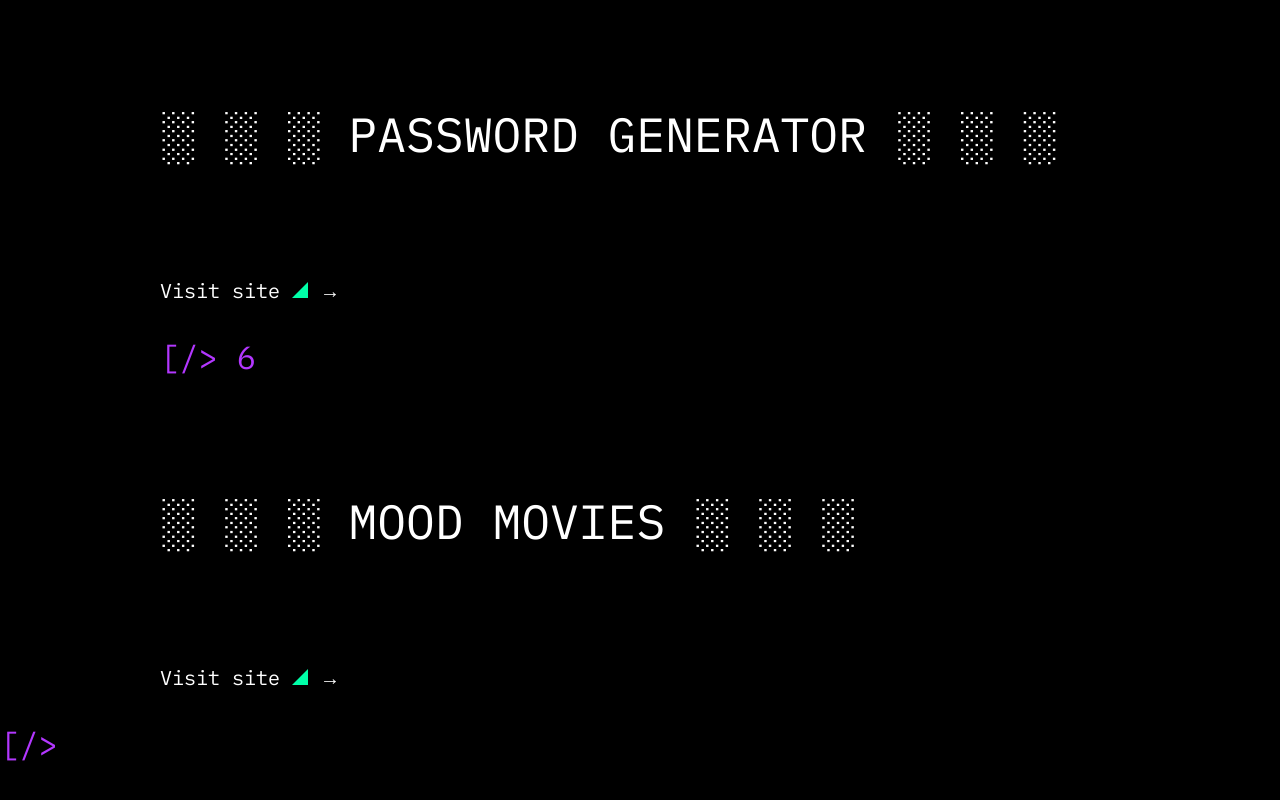
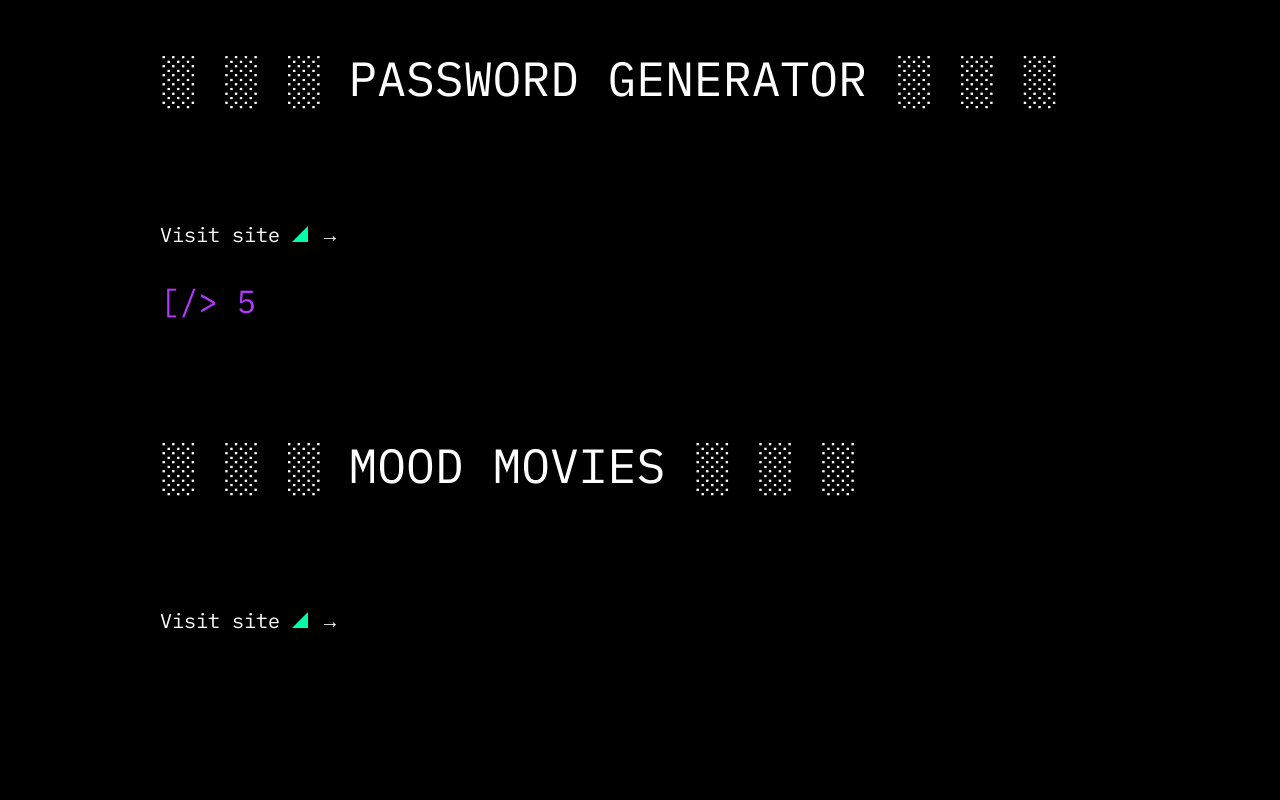
Before and after one commit to DesislavaMetodieva/portfolio, a React (Create React App) app: page / in a window 1280 px wide. Shown: the part 2927-3727 px from the top of the page. After the commit the page ends 3613 px from the top, so only its background shows below. Built offline with nearby package versions, Linux system fonts and the light colour scheme.

Commit message:
Fixed bug with map method

```diff
--- a/src/components/Project/Project.js
+++ b/src/components/Project/Project.js
@@ -1,28 +1,14 @@
 import React from "react"
 import { projects } from "./data.js"
 import "./Project.css"
-import ProjectPage from "../ProjectPage/ProjectPage.js"
+// import ProjectPage from "../ProjectPage/ProjectPage.js"
 
 const Project = () => {
    console.log(projects);
     return (
-     <div className="project-container">
-        <h5>PROJECTS</h5>
-         <div>
-            {projects.map((project, index) => (
-
-            <ProjectPage
-               key={project.id}
-               index={project.id + 1}
-               title={project.title}
-               imageUrl={project.image}
-               repoLink={project.repoLink}
-            />
-
-         ))}
+      <div className="project-container">
+         <h5>PROJECTS</h5>
       </div>
-     </div>
-
     );
   };
 
--- a/src/components/ProjectPage/ProjectPage.css
+++ b/src/components/ProjectPage/ProjectPage.css
@@ -17,3 +17,7 @@ h6 {
     font-weight: 400;
     font-size: 32px;
 }
+
+/* .project-item {
+    max-width: 1280px;
+} */
--- a/src/components/ProjectPage/ProjectPage.js
+++ b/src/components/ProjectPage/ProjectPage.js
@@ -1,16 +1,24 @@
 import React from "react";
 import "./ProjectPage.css";
 import triangle from "./triangle.svg";
+import { projects } from "./data.js"
 
-const ProjectPage = ({ index, imageUrl, title, repoLink }) => {
+const ProjectPage = () => {
+  const listingProjects = projects.map ((project) => (
+    <div className="project-item project-container" key={project.id}>
+    <p className="index">[/> {project.id}</p>
+    <h6>░ ░ ░ {project.title} ░ ░ ░</h6>
+    <a className="link-repo" href={project.repoLink} target="_blank" rel="noreferrer">
+       Visit site <span><img src={triangle} alt="Triangle icon" /> → </span>
+       </a>
+       </div>
+  ))
   return (
-    <div className="project-item">
-      <p className="index">[/> {index}</p>
-      <h6>░ ░ ░ {title} ░ ░ ░</h6>
-      <a className="link-repo" href={repoLink} target="_blank" rel="noreferrer">
-        Visit site <span><img src={triangle} alt="Triangle icon" /> → </span>
-      </a>
+    <div>
+      {listingProjects}
     </div>
+
+
   );
 };
 
--- /dev/null
+++ b/src/components/ProjectPage/data.js
@@ -0,0 +1,39 @@
+
+export const projects = [
+  {
+    id: 0,
+    title: "MEAL MASTER",
+    repoLink: "https://github.com/DesislavaMetodieva/meal-master",
+    image: "./bootstrap-portfolio.jpg",
+  },
+  {
+    id: 1,
+    title: "README GENERATOR",
+    repoLink: "https://github.com/DesislavaMetodieva/readme-generator",
+    image: "./bootstrap-portfolio.jpg",
+  },
+  {
+    id: 2,
+    title: "MY BOOTSTRAP PORTFOLIO",
+    repoLink: "https://github.com/DesislavaMetodieva/Bootstrap-Portfolio",
+    image: "./bootstrap-portfolio.jpg",
+  },
+  {
+    id: 3,
+    title: "THE DAILY PLANNER APP",
+    repoLink: "https://github.com/DesislavaMetodieva/daily-planner-app",
+    image: "./daily-planner.jpg",
+  },
+  {
+    id: 4,
+    title: "PASSWORD GENERATOR",
+    repoLink: "https://github.com/DesislavaMetodieva/Password-generator",
+    image: "./password-generator.jpg",
+  },
+  {
+    id: 5,
+    title: "MOOD MOVIES",
+    repoLink: "https://github.com/heirfanahmed/mood-movies",
+    image: "./mood-movies.jpg",
+  }
+];
--- a/src/variables.css
+++ b/src/variables.css
@@ -6,6 +6,7 @@
 
 body {
     margin: 0;
+    padding: 0;
     font-family: 'IBM Plex Mono';
     font-style: normal;
     font-weight: 400;
```
